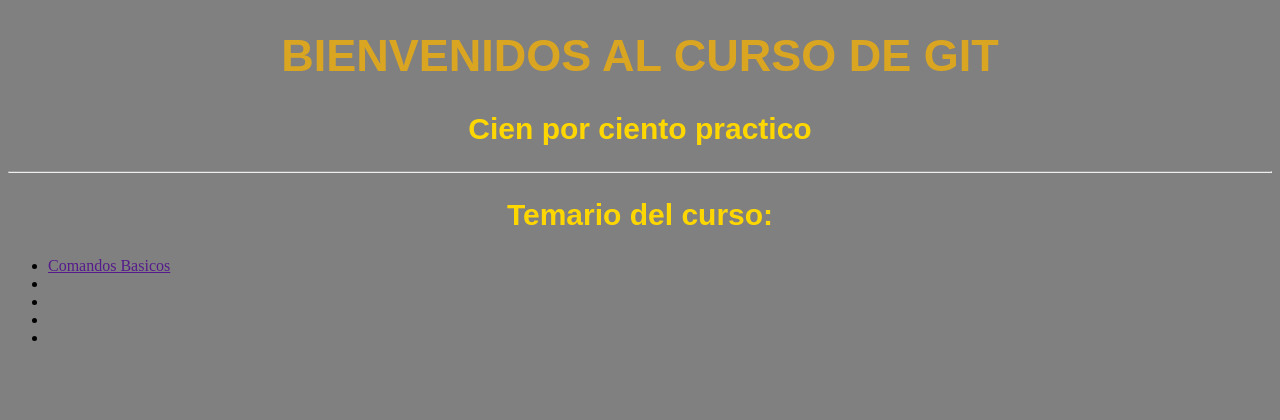
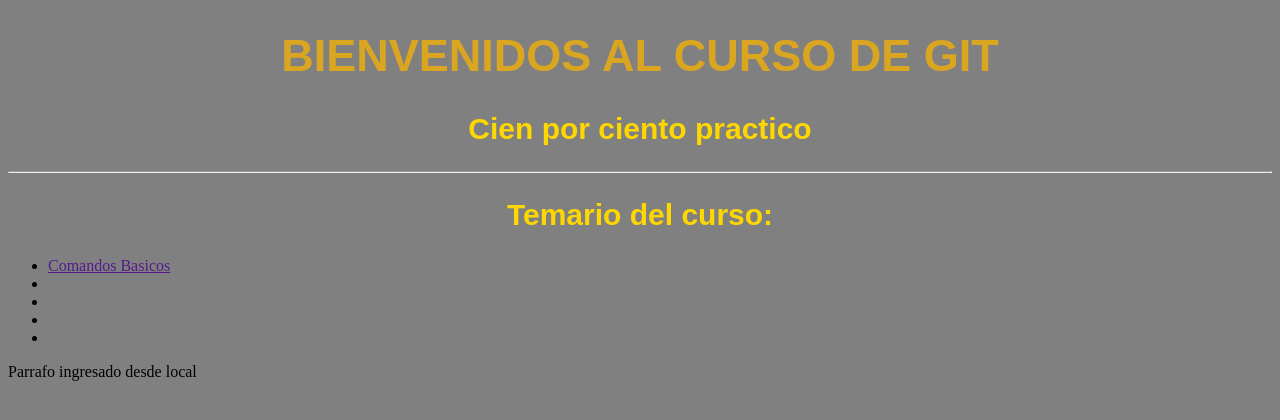
Before and after one commit to XavierPC1990/Curso, a plain HTML site: page index.html in a window 1280 px wide. Drawn offline with Linux system fonts and the light colour scheme.

Commit message:
Update index.html

```diff
--- a/index.html
+++ b/index.html
@@ -22,6 +22,9 @@
         <li><a href=""></a></li>
     </ul>
 
+    <p>
+    Parrafo ingresado desde local
+    </p>
 
 </body>
 </html>
```
